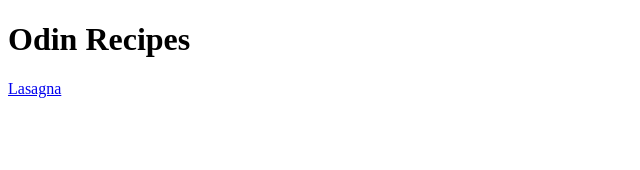
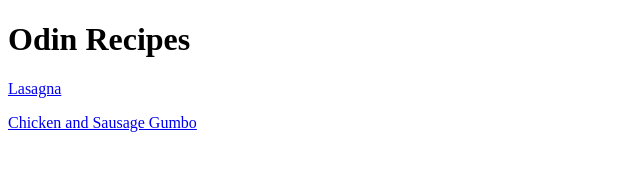
Before and after one commit to j-andes/odin-recipes, a plain HTML site: page index.html in a window 1280 px wide. Shown: the whole page, without its empty margins (0-640 px from the left). Drawn offline with Linux system fonts and the light colour scheme.

Commit message:
index.html

```diff
--- a/index.html
+++ b/index.html
@@ -7,6 +7,7 @@
     <body>
         <h1>Odin Recipes</h1>
             <p><a href="recipes/lasagna.html">Lasagna</a></p>
+            <p><a href="recipes/gumbo.html">Chicken and Sausage Gumbo</a></p>
 
     </body>
 
```
